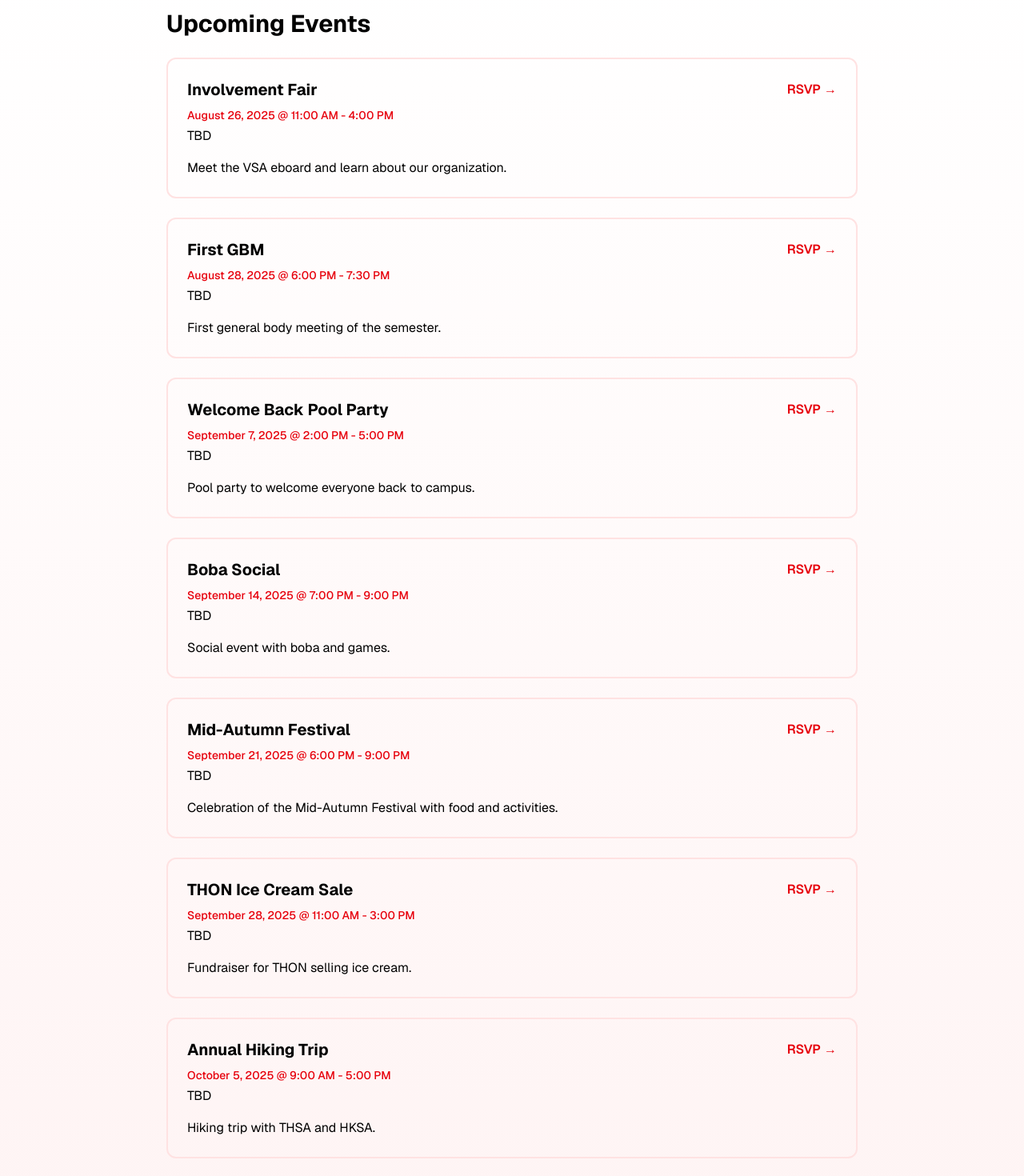
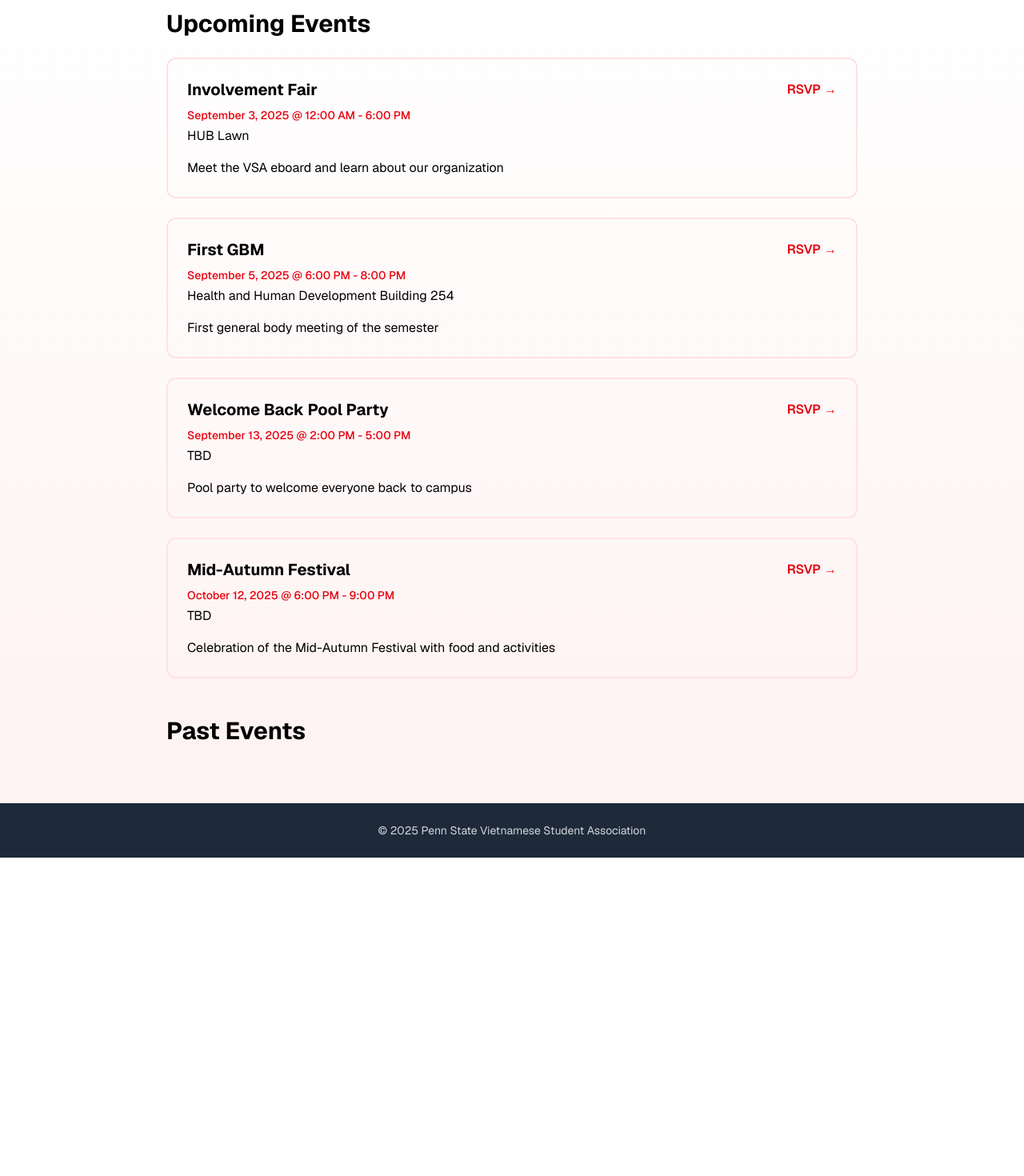
Before and after one commit to khai-ta/psu-vsa-website, a Next.js app: page /events in a window 1280 px wide. Shown: the part 100-1570 px from the top of the page at 80% size. After the commit the page ends 1172 px from the top, so only its background shows below. Built offline with nearby package versions, Linux system fonts and the light colour scheme.

Commit message:
update info

```diff
--- a/src/app/contact/page.tsx
+++ b/src/app/contact/page.tsx
@@ -1,7 +1,7 @@
 'use client';
 
 import { useState } from 'react';
-import { FaInstagram, FaLink, FaUsers, FaEnvelope, FaFire } from 'react-icons/fa';
+import { FaInstagram, FaLink, FaFacebook, FaEnvelope, FaFire } from 'react-icons/fa';
 
 export default function Contact() {
   const [formData, setFormData] = useState({
@@ -38,7 +38,7 @@ export default function Contact() {
         <div className="grid gap-6">
           {/* Instagram */}
           <a
-            href="https://instagram.com/pennstatevsa"
+            href="https://instagram.com/psu_vsa"
             target="_blank"
             rel="noopener noreferrer"
             className="group bg-gradient-to-r from-purple-500 via-pink-500 to-orange-500 p-[1px] rounded-xl"
@@ -48,7 +48,28 @@ export default function Contact() {
                 <FaInstagram className="text-3xl text-purple-500 group-hover:text-white" />
                 <div>
                   <h3 className="font-bold text-xl mb-1 text-black group-hover:text-white">Instagram</h3>
-                  <p className="text-black group-hover:text-white/90">Follow us @pennstatevsa for updates and event photos</p>
+                  <p className="text-black group-hover:text-white/90">Follow us @psu_vsa for updates and event photos</p>
+                </div>
+              </div>
+              <span className="text-2xl text-black group-hover:text-white group-hover:translate-x-2 transition-transform">→</span>
+            </div>
+          </a>
+
+          {/* Facebook */}
+          <a
+            href="https://www.facebook.com/PennStateVietnameseAssociation"
+            target="_blank"
+            rel="noopener noreferrer"
+            className="group bg-gradient-to-r from-blue-600 to-blue-700 p-[1px] rounded-xl"
+          >
+            <div className="bg-white rounded-xl p-6 flex items-center justify-between transition-colors group-hover:bg-transparent">
+              <div className="flex items-center gap-4">
+                <FaFacebook className="text-3xl text-blue-600 group-hover:text-white" />
+                <div>
+                  <h3 className="font-bold text-xl mb-1 text-black group-hover:text-white">Facebook</h3>
+                  <p className="text-black group-hover:text-white/90">
+                    Follow us @PennStateVietnameseAssociation to stay updated with events and news
+                  </p>
                 </div>
               </div>
               <span className="text-2xl text-black group-hover:text-white group-hover:translate-x-2 transition-transform">→</span>
@@ -74,28 +95,9 @@ export default function Contact() {
             </div>
           </a>
 
-          {/* GroupMe */}
-          <a
-            href="https://groupme.com/join_group/123456789"
-            target="_blank"
-            rel="noopener noreferrer"
-            className="group bg-gradient-to-r from-blue-500 to-blue-600 p-[1px] rounded-xl"
-          >
-            <div className="bg-white rounded-xl p-6 flex items-center justify-between transition-colors group-hover:bg-transparent">
-              <div className="flex items-center gap-4">
-                <FaUsers className="text-3xl text-blue-500 group-hover:text-white" />
-                <div>
-                  <h3 className="font-bold text-xl mb-1 text-black group-hover:text-white">GroupMe</h3>
-                  <p className="text-black group-hover:text-white/90">Join our GroupMe chat to stay connected with members</p>
-                </div>
-              </div>
-              <span className="text-2xl text-black group-hover:text-white group-hover:translate-x-2 transition-transform">→</span>
-            </div>
-          </a>
-
           {/* Linktree */}
           <a
-            href="https://linktr.ee/pennstatevsa"
+            href="https://linktr.ee/psu.vsa"
             target="_blank"
             rel="noopener noreferrer"
             className="group bg-gradient-to-r from-green-400 to-blue-500 p-[1px] rounded-xl"
--- a/src/app/events/page.tsx
+++ b/src/app/events/page.tsx
@@ -5,77 +5,42 @@ export default function Events() {
     {
       id: 1,
       title: "Involvement Fair",
-      date: "August 26, 2025",
-      time: "11:00 AM - 4:00 PM",
-      location: "TBD",
-      description: "Meet the VSA eboard and learn about our organization.",
+      date: "September 3, 2025",
+      time: "12:00 AM - 6:00 PM",
+      location: "HUB Lawn",
+      description: "Meet the VSA eboard and learn about our organization",
       rsvpLink: "https://linktr.ee/pennstatevsa"
     },
     {
       id: 2,
       title: "First GBM",
-      date: "August 28, 2025",
-      time: "6:00 PM - 7:30 PM",
-      location: "TBD",
-      description: "First general body meeting of the semester.",
+      date: "September 5, 2025",
+      time: "6:00 PM - 8:00 PM",
+      location: "Health and Human Development Building 254",
+      description: "First general body meeting of the semester",
       rsvpLink: "https://linktr.ee/pennstatevsa"
     },
     {
       id: 3,
       title: "Welcome Back Pool Party",
-      date: "September 7, 2025",
+      date: "September 13, 2025",
       time: "2:00 PM - 5:00 PM",
       location: "TBD",
-      description: "Pool party to welcome everyone back to campus.",
+      description: "Pool party to welcome everyone back to campus",
       rsvpLink: "https://linktr.ee/pennstatevsa"
     },
     {
       id: 4,
-      title: "Boba Social",
-      date: "September 14, 2025",
-      time: "7:00 PM - 9:00 PM",
+      title: "Mid-Autumn Festival",
+      date: "October 12, 2025",
+      time: "6:00 PM - 9:00 PM",
       location: "TBD",
-      description: "Social event with boba and games.",
+      description: "Celebration of the Mid-Autumn Festival with food and activities",
       rsvpLink: "https://linktr.ee/pennstatevsa"
     },
-    {
-      id: 5,
-      title: "Mid-Autumn Festival",
-      date: "September 21, 2025",
-      time: "6:00 PM - 9:00 PM",
-      location: "TBD",
-      description: "Celebration of the Mid-Autumn Festival with food and activities.",
-      rsvpLink: "https://linktr.ee/pennstatevsa"
-    },
-    {
-      id: 6,
-      title: "THON Ice Cream Sale",
-      date: "September 28, 2025",
-      time: "11:00 AM - 3:00 PM",
-      location: "TBD",
-      description: "Fundraiser for THON selling ice cream.",
-      rsvpLink: "https://linktr.ee/pennstatevsa"
-    },
-    {
-      id: 7,
-      title: "Annual Hiking Trip",
-      date: "October 5, 2025",
-      time: "9:00 AM - 5:00 PM",
-      location: "TBD",
-      description: "Hiking trip with THSA and HKSA.",
-      rsvpLink: "https://linktr.ee/pennstatevsa"
-    }
   ];
 
   const pastEvents = [
-    {
-      id: 8,
-      title: "Tet Celebration",
-      date: "January 19, 2025",
-      time: "6:30 PM - 9:30 PM",
-      location: "Alumni Hall",
-      description: "Lunar New Year celebration with performances and food."
-    }
   ];
 
   return (
@@ -113,7 +78,7 @@ export default function Events() {
           </div>
         </section>
 
-        {/* Past Events */}
+        {/* Past Events*/}
         <section>
           <h2 className="text-3xl font-bold mb-6 text-black">Past Events</h2>
           <div className="grid gap-6">
```
